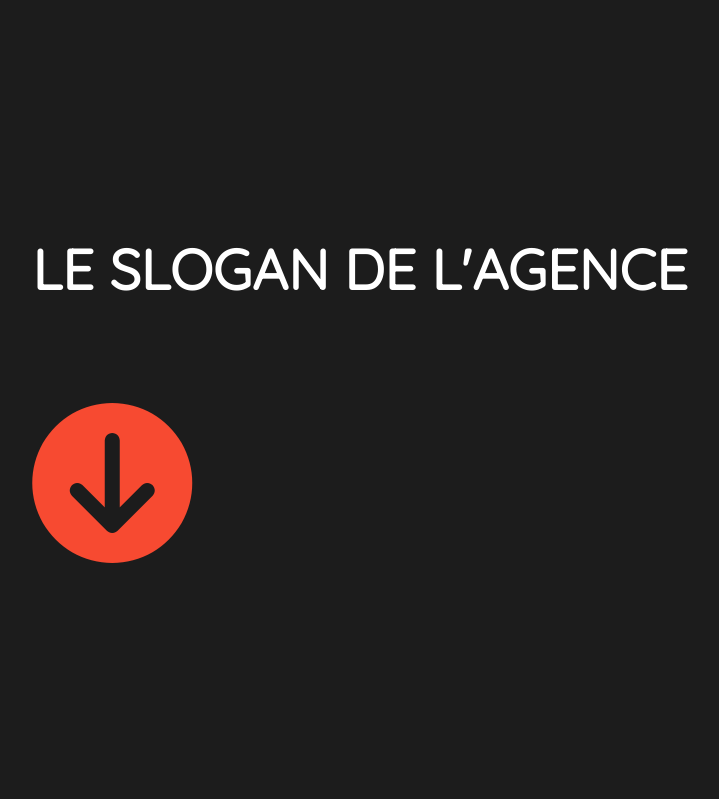
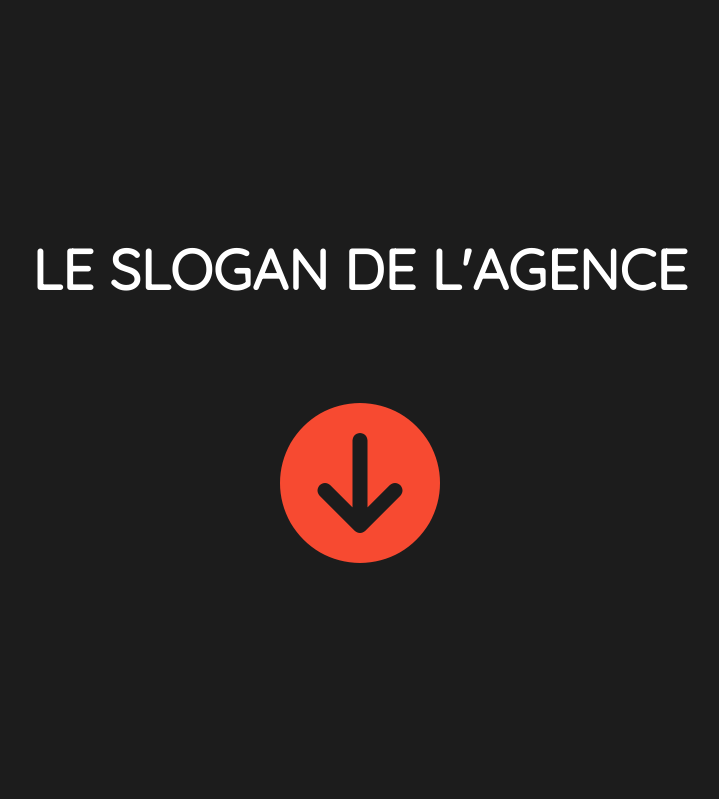
Before and after one commit to jm-Holland/repo_Agence-ljm, a Symfony app: template templates/home/index.html.twig in a window 1280 px wide. Shown: the top 799 px of the page, without its empty margins (280-999 px from the left). Run offline with Twig, Linux system fonts and the light colour scheme; the template is opened without the code that fills it, so the values that code supplies are empty; some libraries are stand-ins or nearby versions.

Commit message:
Centrage Fleche section 1 + footer text centré

```diff
--- a/templates/home/index.html.twig
+++ b/templates/home/index.html.twig
@@ -6,7 +6,7 @@
 <!-- Image Fixe-->
 <div class="uk-inline full-page-img">
 
-    <div class="uk-position-center">
+    <div class="uk-position-center uk-text-center">
         <h1>LE SLOGAN DE L'AGENCE</h1>
         <a href="#services" uk-scroll uk-slideshow-parallax="y: 50,0,0; opacity: 1,1,0">
             <i class=" fas fa-arrow-circle-down fa-10x"></i>
--- a/templates/partials/_footer.html.twig
+++ b/templates/partials/_footer.html.twig
@@ -1,6 +1,6 @@
 <footer>
     <section class="uk-section-primary">
-        <div class="uk-container uk-container">
+        <div class="uk-container uk-container uk-text-center">
             <div class="uk-grid-collapse uk-child-width-expand@s" uk-grid>
                 <div>
                     <div class="footer-social ">
```
Lines whose indentation alone changed are shown as unchanged.
